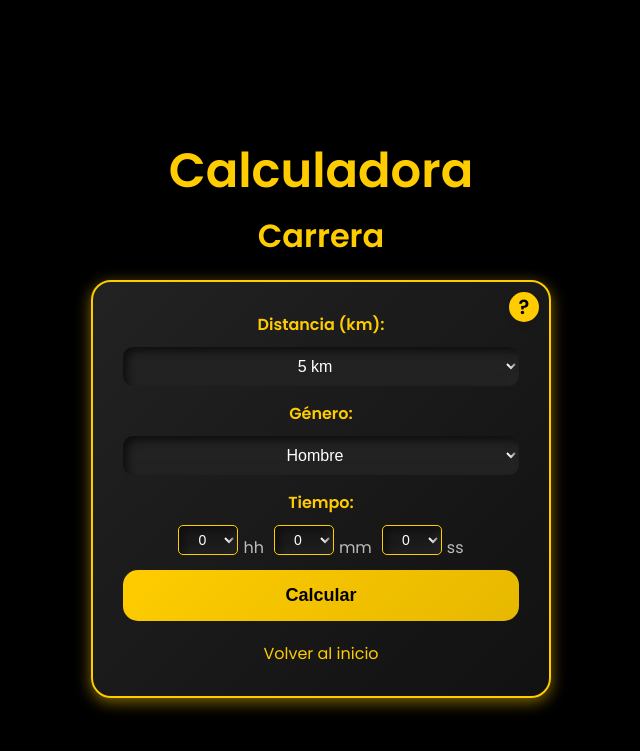
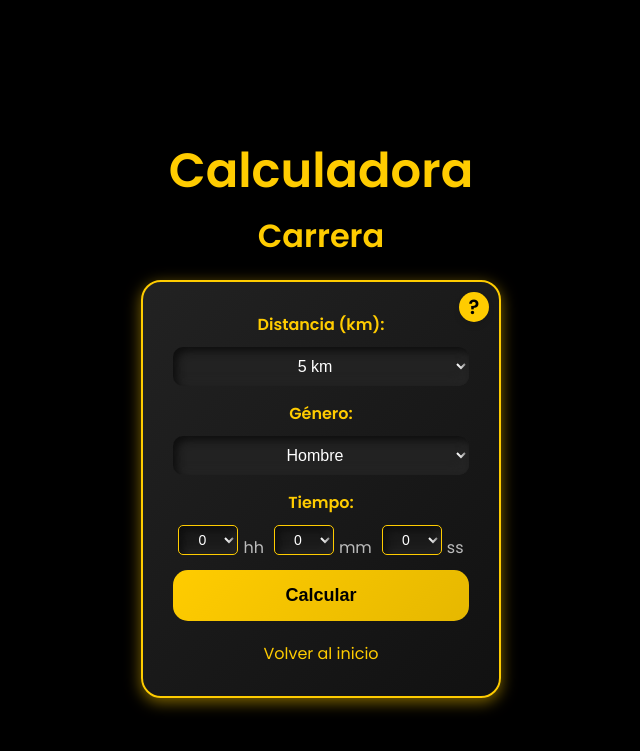
Before and after one commit to Vicarroyo/Dzerotrisplit, a Flask app: page /running in a window 1280 px wide. Shown: the top 751 px of the page, without its empty margins (319-959 px from the left). Run offline with Flask 3, Linux system fonts and the light colour scheme.

Commit message:
Update running_input.html

```diff
--- a/templates/running_input.html
+++ b/templates/running_input.html
@@ -24,7 +24,7 @@
     }
     .container {
       width: 100%;
-      max-width: 500px;
+      max-width: 400px;
       padding: 20px;
       display: flex;
       flex-direction: column;
```
